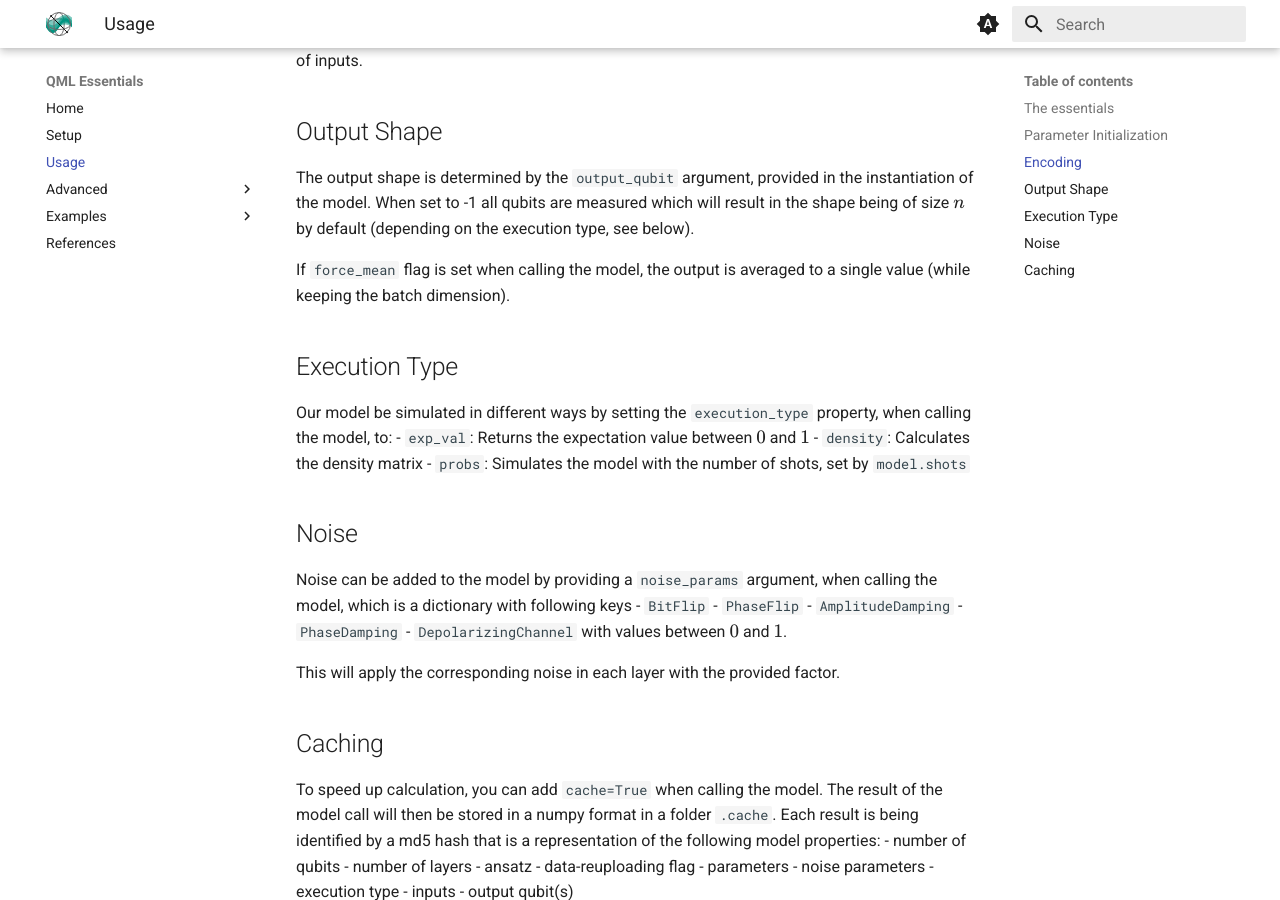
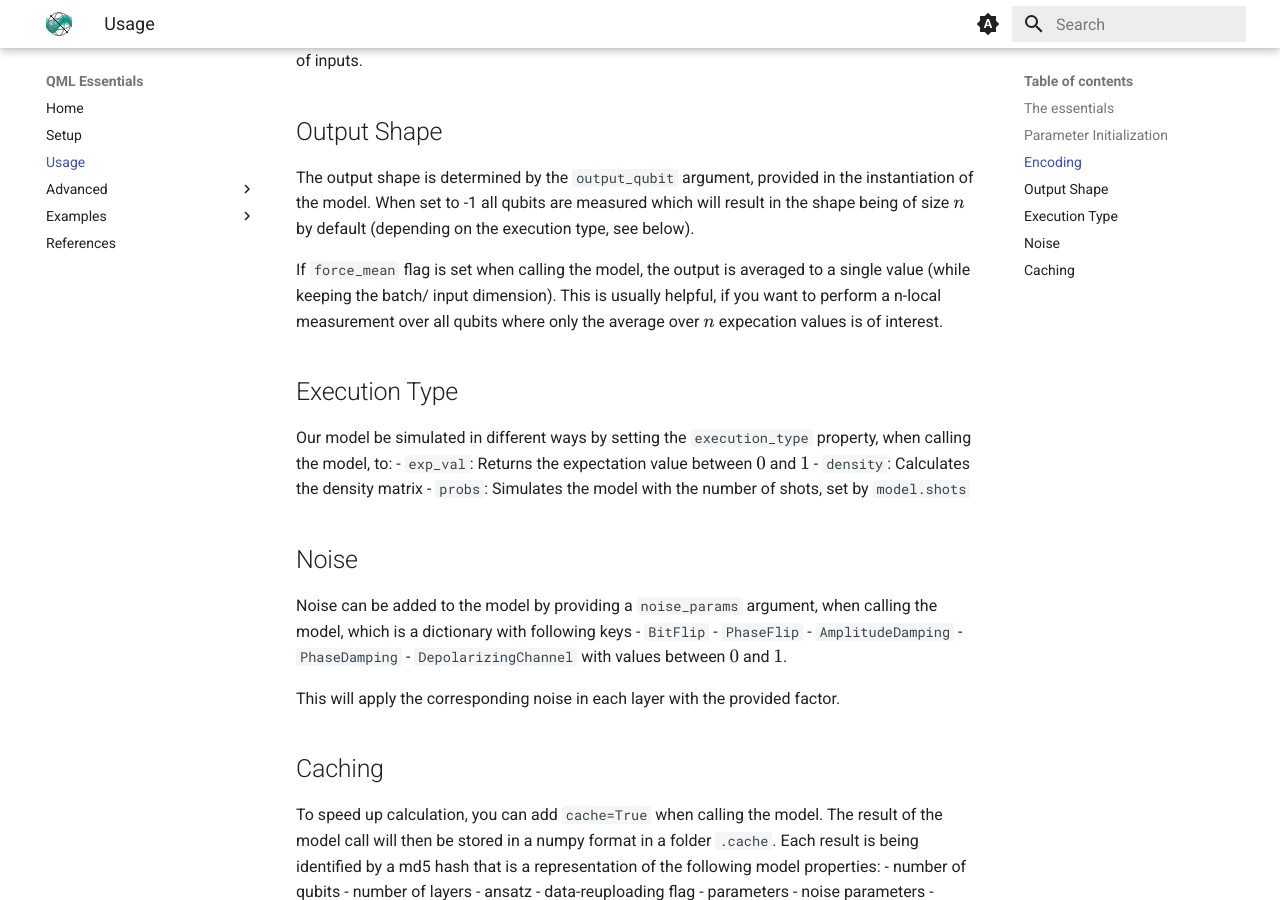
Before and after one commit to cirKITers/qml-essentials, an MkDocs documentation site: the page built from docs/usage.md, in a window 1280 px wide and 900 px high, scrolled down 1843 px. Built offline with MkDocs 1.6.1 and Material for MkDocs 9.7.7, drawn with Linux system fonts in a browser that asks for light colours; emoji names are drawn with the system emoji font.

Commit message:
updated explaination
Signed-off-by: Melvin Strobl <lc3267@kit.edu>

```diff
--- a/docs/usage.md
+++ b/docs/usage.md
@@ -69,7 +69,8 @@ Otherwise multiple inputs are treated as batches of inputs.
 The output shape is determined by the `output_qubit` argument, provided in the instantiation of the model.
 When set to -1 all qubits are measured which will result in the shape being of size $n$ by default (depending on the execution type, see below).
 
-If `force_mean` flag is set when calling the model, the output is averaged to a single value (while keeping the batch dimension).
+If `force_mean` flag is set when calling the model, the output is averaged to a single value (while keeping the batch/ input dimension).
+This is usually helpful, if you want to perform a n-local measurement over all qubits where only the average over $n$ expecation values is of interest.
 
 ## Execution Type
 
```
